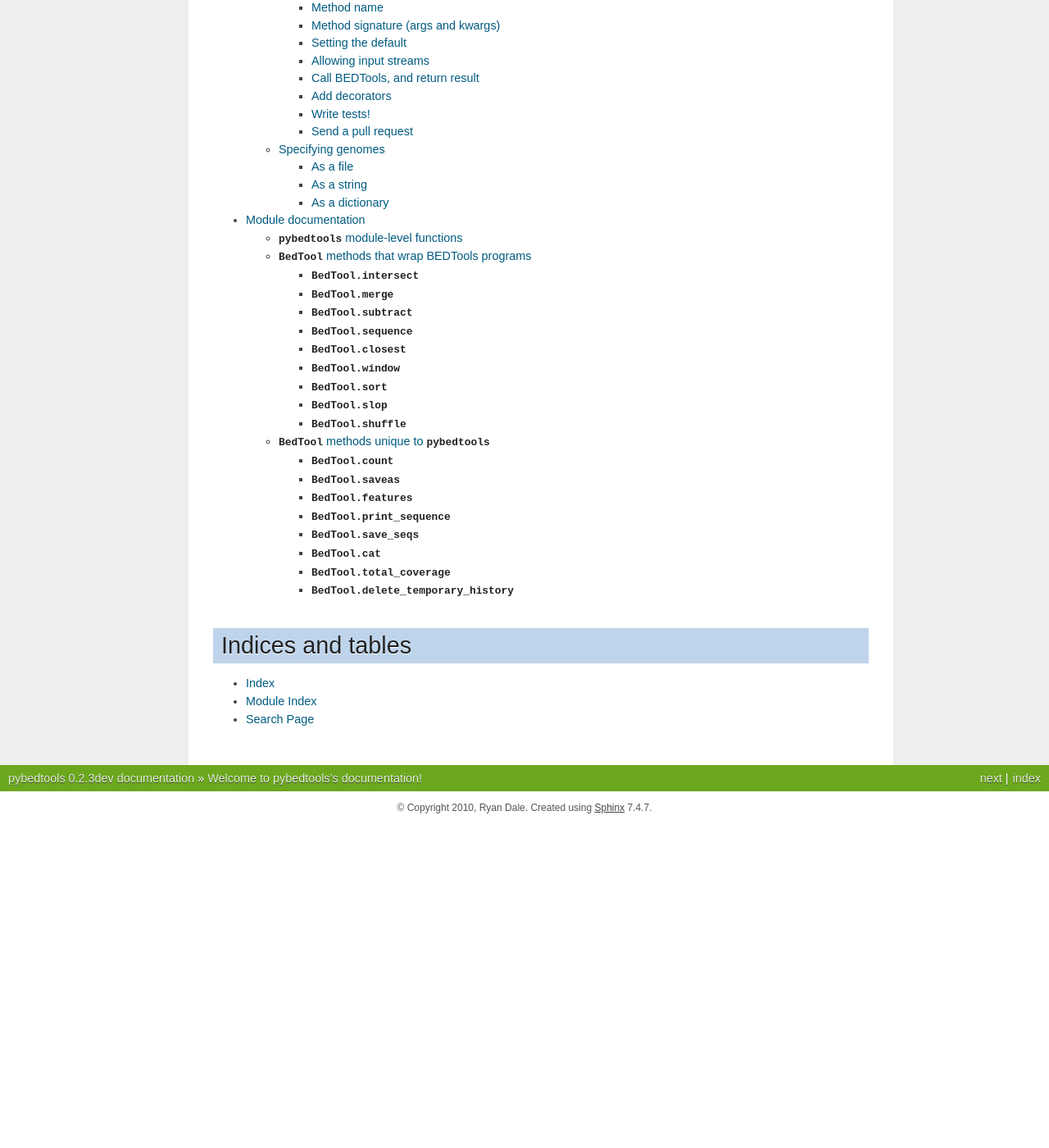
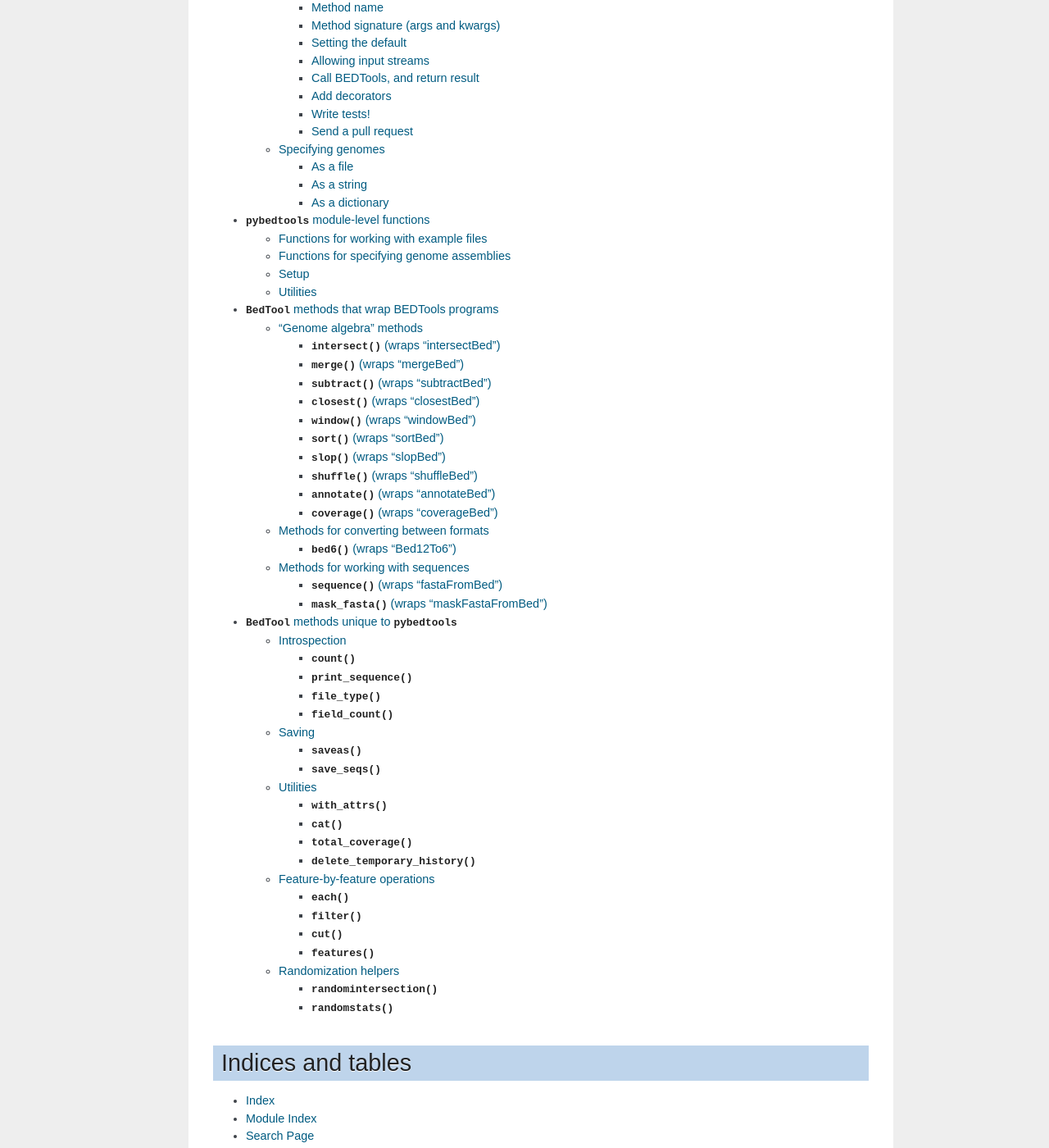
Before and after one commit to daler/pybedtools, a Sphinx documentation site: the page built from docs/source/index.rst, in a window 1280 px wide and 1400 px high, scrolled down 1165 px. Shown: the whole window at 82% size. Built offline with Sphinx 7.4.7, drawn with Linux system fonts in a browser that asks for light colours; comment, search, counter and statistics services are not loaded; before the commit the page ends 2170 px from its top, so only the background shows below that.

Commit message:
reorganized module autodoc sections

```diff
--- a/docs/source/autodoc_source.rst
+++ b/docs/source/autodoc_source.rst
@@ -6,90 +6,194 @@
     import pybedtools
     from pybedtools import chromsizes
 
+.. module:: pybedtools
 
-Module documentation
-====================
+.. contents::
 
 :mod:`pybedtools` module-level functions
+========================================
+
+Functions for working with example files
 ----------------------------------------
 
 .. automodule:: pybedtools
-    :members:
+    :members: example_bedtool, example_filename, list_example_files
+
+Functions for specifying genome assemblies
+------------------------------------------
+
+.. automodule:: pybedtools
+    :members: chromsizes, chromsizes_to_file, get_chromsizes_from_ucsc
+
+Setup
+-----
+.. automodule:: pybedtools
+    :members: set_tempdir, get_tempdir, set_bedtools_path
+
+Utilities
+---------
+.. automodule:: pybedtools
+    :members: cleanup, IntervalIterator
+
 
 :class:`BedTool` methods that wrap BEDTools programs
-----------------------------------------------------
-The following methods wrap BEDTools_ programs.  This package is still in
-development; the goal is to eventually support all BEDTools_ programs.
+====================================================
 
-:class:`BedTool.intersect`
-~~~~~~~~~~~~~~~~~~~~~~~~~~
+"Genome algebra" methods
+------------------------
+
+:meth:`intersect` (wraps "intersectBed")
+~~~~~~~~~~~~~~~~~~~~~~~~~~~~~~~~~~~~~~~~
 .. automethod:: BedTool.intersect
 
-:class:`BedTool.merge`
-~~~~~~~~~~~~~~~~~~~~~~
+:meth:`merge` (wraps "mergeBed")
+~~~~~~~~~~~~~~~~~~~~~~~~~~~~~~~~
 .. automethod:: BedTool.merge
 
-:class:`BedTool.subtract`
-~~~~~~~~~~~~~~~~~~~~~~~~~
+:meth:`subtract` (wraps "subtractBed")
+~~~~~~~~~~~~~~~~~~~~~~~~~~~~~~~~~~~~~~
 .. automethod:: BedTool.subtract
 
-:class:`BedTool.sequence`
-~~~~~~~~~~~~~~~~~~~~~~~~~
+:meth:`closest` (wraps "closestBed")
+~~~~~~~~~~~~~~~~~~~~~~~~~~~~~~~~~~~~
+.. automethod:: BedTool.closest
+
+:meth:`window` (wraps "windowBed")
+~~~~~~~~~~~~~~~~~~~~~~~~~~~~~~~~~~
+.. automethod:: BedTool.window
+
+:meth:`sort` (wraps "sortBed")
+~~~~~~~~~~~~~~~~~~~~~~~~~~~~~~
+.. automethod:: BedTool.sort
+
+:meth:`slop` (wraps "slopBed")
+~~~~~~~~~~~~~~~~~~~~~~~~~~~~~~
+.. automethod:: BedTool.slop
+
+:meth:`shuffle` (wraps "shuffleBed")
+~~~~~~~~~~~~~~~~~~~~~~~~~~~~~~~~~~~~
+.. automethod:: BedTool.shuffle
+
+:meth:`annotate` (wraps "annotateBed")
+~~~~~~~~~~~~~~~~~~~~~~~~~~~~~~~~~~~~~~
+.. automethod:: BedTool.annotate
+
+:meth:`coverage` (wraps "coverageBed")
+~~~~~~~~~~~~~~~~~~~~~~~~~~~~~~~~~~~~~~
+.. automethod:: BedTool.coverage
+
+Methods for converting between formats
+--------------------------------------
+
+:meth:`bed6` (wraps "Bed12To6")
+~~~~~~~~~~~~~~~~~~~~~~~~~~~~~~~
+.. automethod:: BedTool.bed6
+
+Methods for working with sequences
+----------------------------------
+
+:meth:`sequence` (wraps "fastaFromBed")
+~~~~~~~~~~~~~~~~~~~~~~~~~~~~~~~~~~~~~~~
 .. automethod:: BedTool.sequence
 
-:class:`BedTool.closest`
-~~~~~~~~~~~~~~~~~~~~~~~~
-.. automethod:: BedTool.closest
+:meth:`mask_fasta` (wraps "maskFastaFromBed")
+~~~~~~~~~~~~~~~~~~~~~~~~~~~~~~~~~~~~~~~~~~~~~
+.. automethod:: BedTool.mask_fasta
 
-:class:`BedTool.window`
-~~~~~~~~~~~~~~~~~~~~~~~
-.. automethod:: BedTool.window
-
-:class:`BedTool.sort`
-~~~~~~~~~~~~~~~~~~~~~
-.. automethod:: BedTool.sort
-
-:class:`BedTool.slop`
-~~~~~~~~~~~~~~~~~~~~~
-.. automethod:: BedTool.slop
-
-:class:`BedTool.shuffle`
-~~~~~~~~~~~~~~~~~~~~~~~~
-.. automethod:: BedTool.shuffle
 
 :class:`BedTool` methods unique to :mod:`pybedtools`
-----------------------------------------------------
-The following methods are currently only supported for use with BED format
-files; support for other file types is under development.
+====================================================
 
-:class:`BedTool.count`
-~~~~~~~~~~~~~~~~~~~~~~
+
+
+Introspection
+-------------
+
+:meth:`count`
+~~~~~~~~~~~~~
 .. automethod:: BedTool.count
 
-:class:`BedTool.saveas`
-~~~~~~~~~~~~~~~~~~~~~~~
+:meth:`print_sequence`
+~~~~~~~~~~~~~~~~~~~~~~
+.. automethod:: BedTool.print_sequence
+
+:meth:`file_type`
+~~~~~~~~~~~~~~~~~
+.. automethod:: BedTool.file_type
+
+:meth:`field_count`
+~~~~~~~~~~~~~~~~~~~
+.. automethod:: BedTool.field_count
+
+
+
+
+
+Saving
+------
+
+:meth:`saveas`
+~~~~~~~~~~~~~~~~~~~~~~
 .. automethod:: BedTool.saveas
 
-:class:`BedTool.features`
-~~~~~~~~~~~~~~~~~~~~~~~~~
+:meth:`save_seqs`
+~~~~~~~~~~~~~~~~~
+.. automethod:: BedTool.save_seqs
+
+
+
+
+
+Utilities
+---------
+
+:meth:`with_attrs`
+~~~~~~~~~~~~~~~~~~
+.. automethod:: BedTool.with_attrs
+
+:meth:`cat`
+~~~~~~~~~~~
+.. automethod:: BedTool.cat
+
+:meth:`total_coverage`
+~~~~~~~~~~~~~~~~~~~~~~
+.. automethod:: BedTool.total_coverage
+
+:meth:`delete_temporary_history`
+~~~~~~~~~~~~~~~~~~~~~~~~~~~~~~~~
+.. automethod:: BedTool.delete_temporary_history
+
+
+
+
+
+Feature-by-feature operations
+-----------------------------
+
+:meth:`each`
+~~~~~~~~~~~~
+.. automethod:: BedTool.each
+
+:meth:`filter`
+~~~~~~~~~~~~~~
+.. automethod:: BedTool.filter
+
+:meth:`cut`
+~~~~~~~~~~~
+.. automethod:: BedTool.cut
+
+:meth:`features`
+~~~~~~~~~~~~~~~~
 .. automethod:: BedTool.features
 
-:class:`BedTool.print_sequence`
-~~~~~~~~~~~~~~~~~~~~~~~~~~~~~~~
-.. automethod:: BedTool.print_sequence
 
-:class:`BedTool.save_seqs`
+Randomization helpers
+---------------------
+
+:meth:`randomintersection`
 ~~~~~~~~~~~~~~~~~~~~~~~~~~
-.. automethod:: BedTool.save_seqs
+.. automethod:: BedTool.randomintersection
 
-:class:`BedTool.cat`
-~~~~~~~~~~~~~~~~~~~~
-.. automethod:: BedTool.cat
-
-:class:`BedTool.total_coverage`
-~~~~~~~~~~~~~~~~~~~~~~~~~~~~~~~~~~
-.. automethod:: BedTool.total_coverage
-
-:class:`BedTool.delete_temporary_history`
-~~~~~~~~~~~~~~~~~~~~~~~~~~~~~~~~~~~~~~~~~
-.. automethod:: BedTool.delete_temporary_history
+:meth:`randomstats`
+~~~~~~~~~~~~~~~~~~~
+.. automethod:: BedTool.randomstats
```
